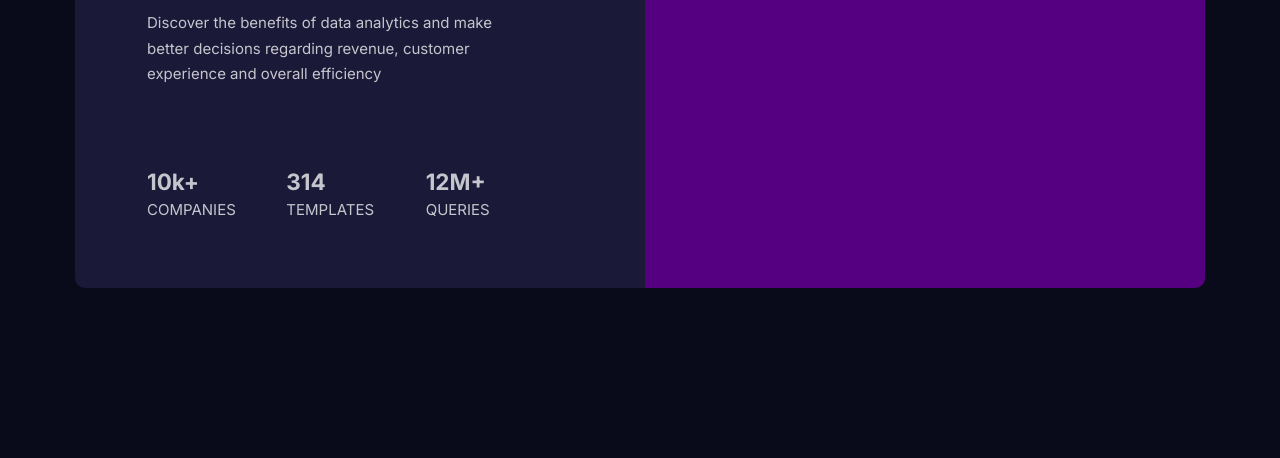
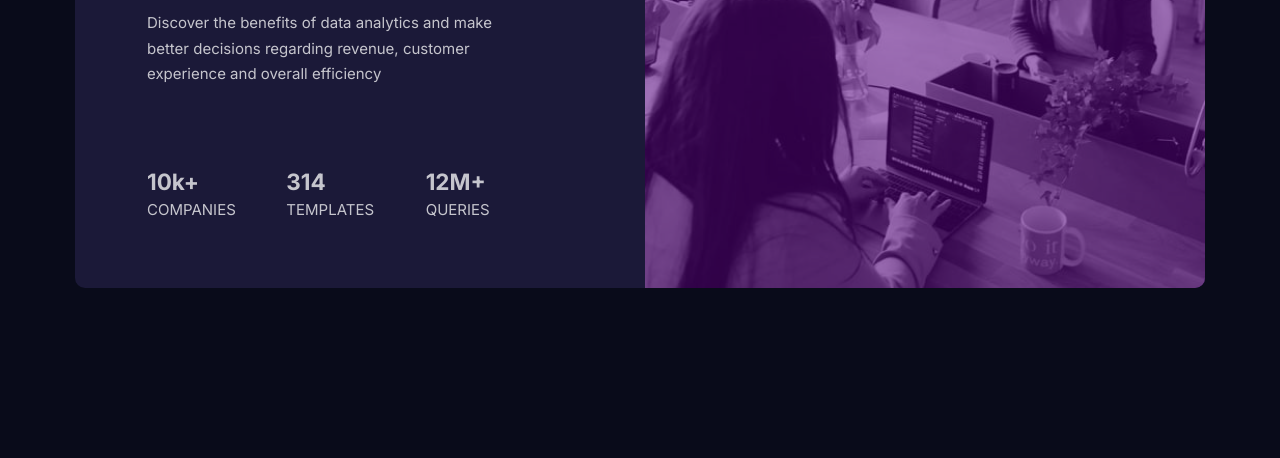
Before and after one commit to dadko44/stats-preview-card, a plain HTML site: page index.html in a window 1280 px wide. Shown: the part 342-800 px from the top of the page. Drawn offline with Linux system fonts and the light colour scheme.

Commit message:
/../resources try

```diff
--- a/resources/css/main.css
+++ b/resources/css/main.css
@@ -84,7 +84,7 @@ body{
     .image-header{
         min-height: 460px;
         min-width: 560px;
-        background: center no-repeat url('resources/images/image-header-desktop.jpg') ;
+        background: center no-repeat url('/../resources/images/image-header-desktop.jpg') ;
         background-size: cover;
         border-radius: 0px 10px 10px 0px;
     }
```
